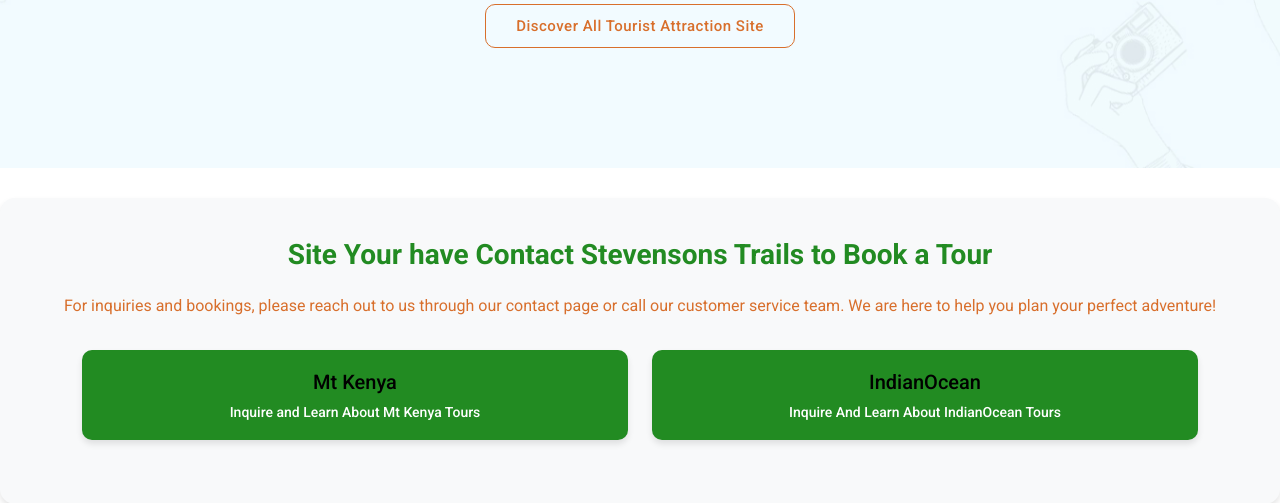
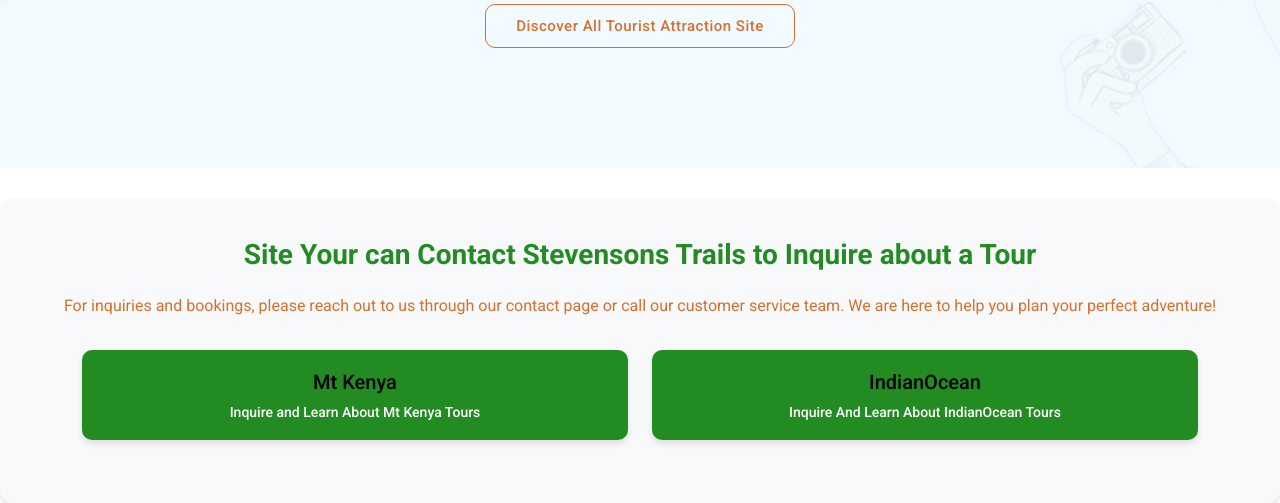
Before and after one commit to Kurgat094/django-tour, a Django app: page / in a window 1280 px wide. Shown: the part 1882-2385 px from the top of the page. Run offline with Django 4.2, Linux system fonts and the light colour scheme; data comes from the database, SQL or seed files in the repository; some libraries are stand-ins or nearby versions; some web fonts are replaced.

Commit message:
home-page

```diff
--- a/wildsafari/tour/templates/index.html
+++ b/wildsafari/tour/templates/index.html
@@ -106,8 +106,7 @@
 
 
   <div class="siteto-inquire">
-    <!-- Tour You have to contact Stevensons to book -->
-    <h2>Site Your have Contact Stevensons Trails to Book a Tour</h2>
+    <h2>Site Your can Contact Stevensons Trails to Inquire about a Tour</h2>
     <p>For inquiries and bookings, please reach out to us through our contact page or call our customer service team. We are here to help you plan your perfect adventure!</p>
     <div class="container mt-4" >
       <div class="row">
```
